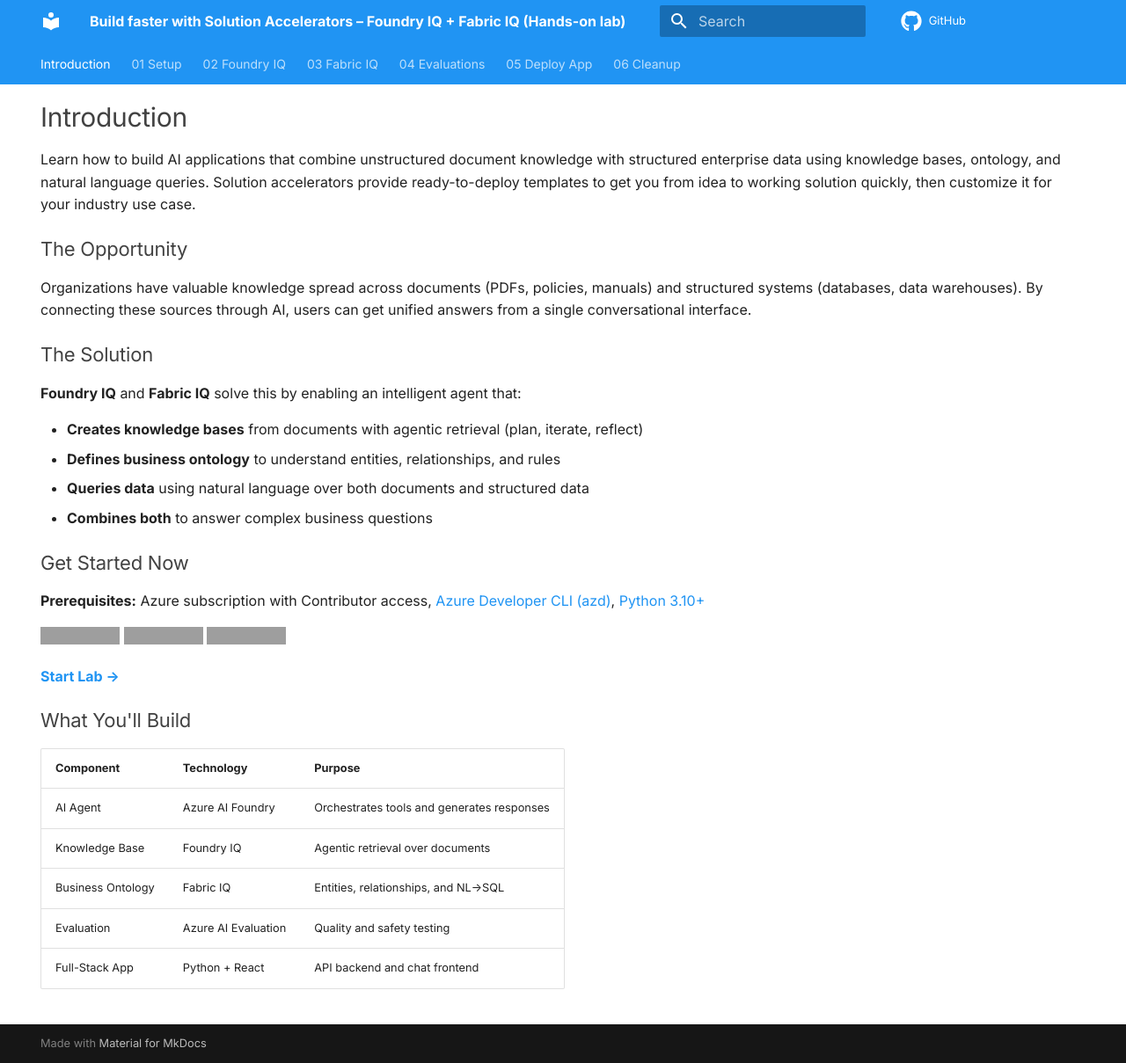
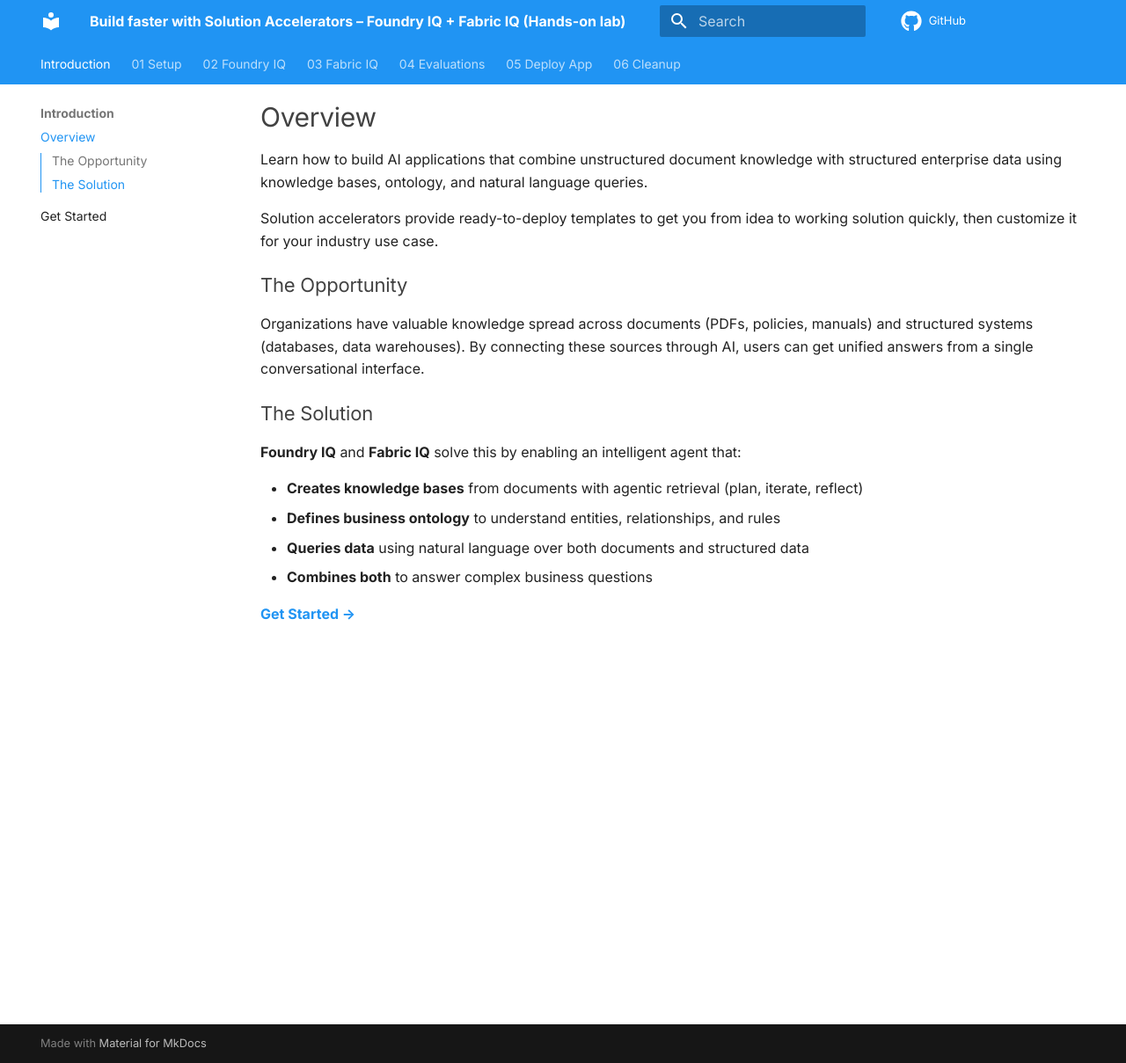
Before and after one commit to nchandhi/nc-iq-tc, an MkDocs documentation site: the page built from docs/docs/index.md, in a window 1280 px wide and 1209 px high. Shown: the whole window at 88% size. Built offline with MkDocs 1.6.1 and Material for MkDocs 9.7.7, drawn with Linux system fonts in a browser that asks for light colours; comment, search, counter and statistics services are not loaded; grey boxes are pictures that could not be loaded.

Commit message:
Split Introduction into Overview and Get Started, add prerequisites bullets

```diff
--- a/docs/docs/index.md
+++ b/docs/docs/index.md
@@ -1,10 +1,7 @@
----
-hide:
-  - navigation
-  - toc
----
+# Overview
 
 Learn how to build AI applications that combine unstructured document knowledge with structured enterprise data using knowledge bases, ontology, and natural language queries.
+
 Solution accelerators provide ready-to-deploy templates to get you from idea to working solution quickly, then customize it for your industry use case.
 
 ## The Opportunity
@@ -20,24 +17,4 @@
 - **Queries data** using natural language over both documents and structured data
 - **Combines both** to answer complex business questions
 
-## Get Started Now
-
-**Prerequisites:** Azure subscription with Contributor access, [Azure Developer CLI (azd)](https://learn.microsoft.com/azure/developer/azure-developer-cli/install-azd), [Python 3.10+](https://www.python.org/downloads/)
-
-<p>
-<a href="https://codespaces.new/nchandhi/nc-iq-tc"><img src="https://github.com/codespaces/badge.svg" alt="Open in GitHub Codespaces"></a>
-<a href="https://vscode.dev/redirect?url=vscode://ms-vscode-remote.remote-containers/cloneInVolume?url=https://github.com/nchandhi/nc-iq-tc"><img src="https://img.shields.io/static/v1?style=for-the-badge&label=Dev%20Containers&message=Open&color=blue&logo=visualstudiocode" alt="Open in Dev Containers"></a>
-<a href="https://vscode.dev/github/nchandhi/nc-iq-tc"><img src="https://img.shields.io/static/v1?style=for-the-badge&label=VS%20Code%20(Web)&message=Open&color=blue&logo=visualstudiocode" alt="Open in VS Code (Web)"></a>
-</p>
-
-[**Start Lab →**](01-setup/index.md)
-
-## What You'll Build
-
-| Component | Technology | Purpose |
-|-----------|------------|---------|
-| AI Agent | Azure AI Foundry | Orchestrates tools and generates responses |
-| Knowledge Base | Foundry IQ | Agentic retrieval over documents |
-| Business Ontology | Fabric IQ | Entities, relationships, and NL→SQL |
-| Evaluation | Azure AI Evaluation | Quality and safety testing |
-| Full-Stack App | Python + React | API backend and chat frontend |
+[**Get Started →**](get-started.md)
--- a/docs/mkdocs.yml
+++ b/docs/mkdocs.yml
@@ -19,7 +19,9 @@
     repo: fontawesome/brands/github
 
 nav:
-  - Introduction: index.md
+  - Introduction:
+    - Overview: index.md
+    - Get Started: get-started.md
   - 01 Setup:
     - Overview: 01-setup/index.md
     - Deploy Infrastructure: 01-setup/deploy.md
```
Also changed, not shown: docs/docs/get-started.md (added, +25 -0 lines).
